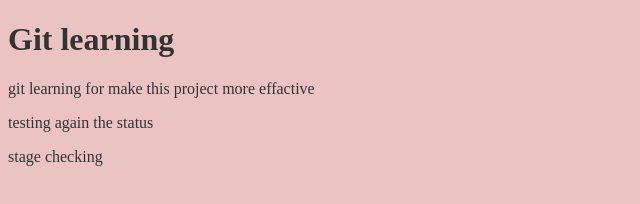
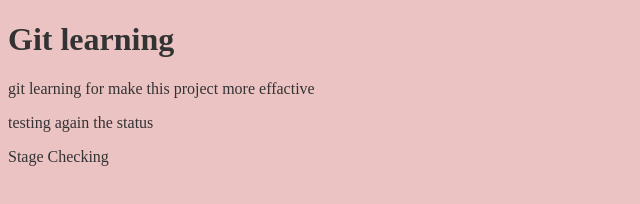
Before and after one commit to Kirushanthi26/learing_git, a plain HTML site: page index.html in a window 1280 px wide. Shown: the full height of the page, 0-640 px from the left. Drawn offline with Linux system fonts and the light colour scheme.

Commit message:
change letters

```diff
--- a/index.html
+++ b/index.html
@@ -11,6 +11,6 @@
     <p>git learning for make this project more effactive</p>
 
     <p>testing again the status</p>
-    <p>stage checking</p>
+    <p>Stage Checking</p>
 </body>
 </html>
```
